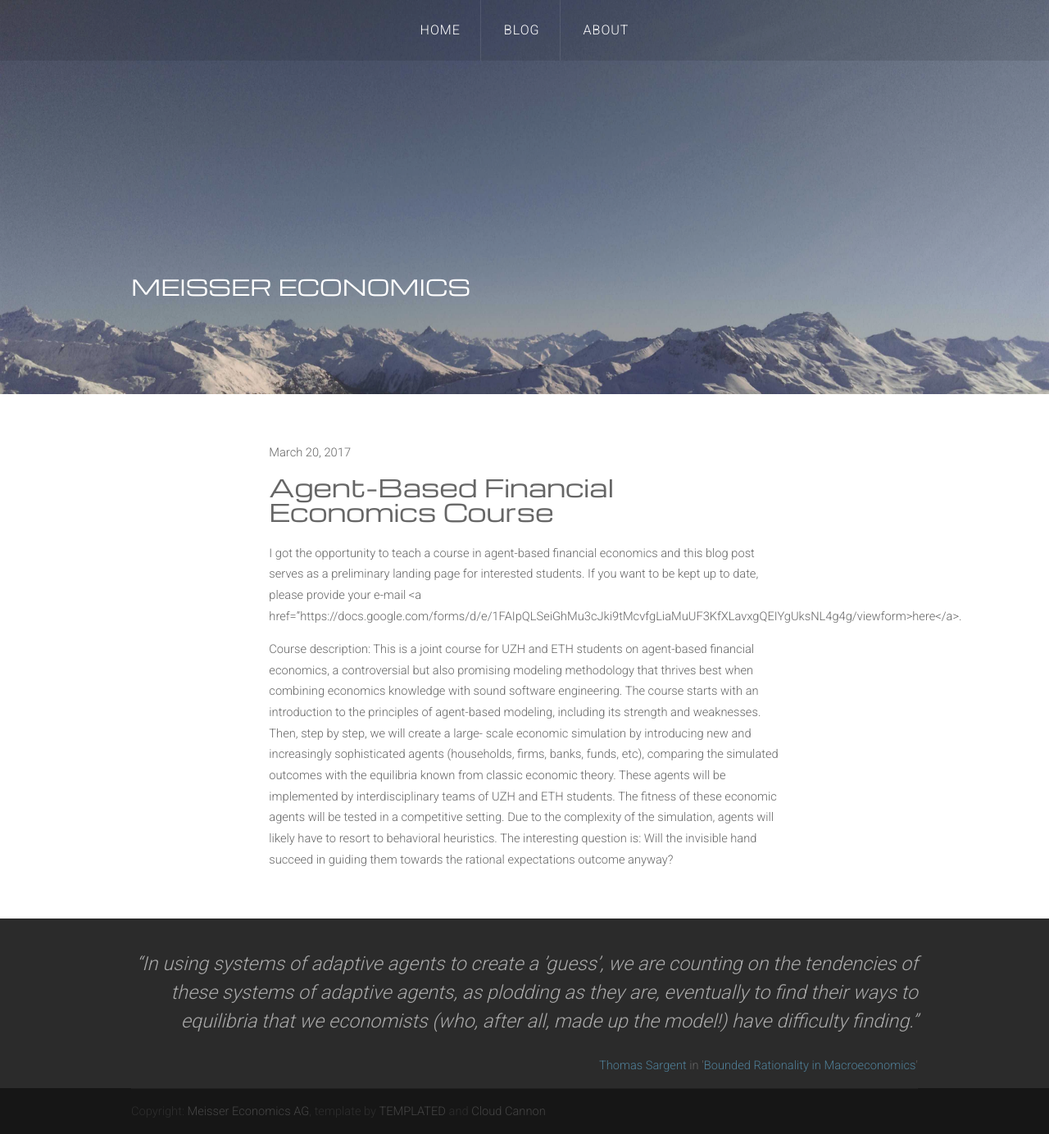
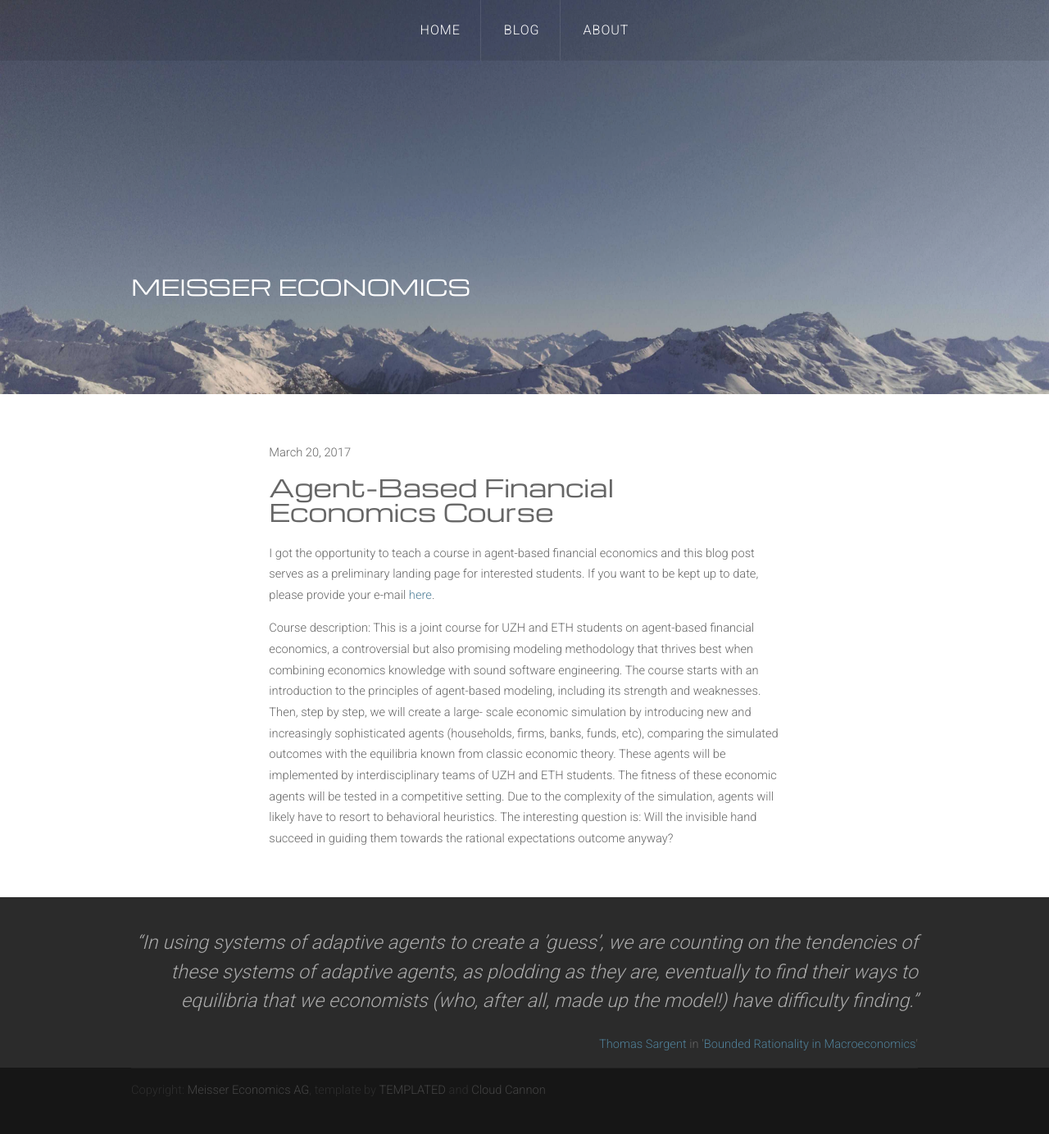
Before and after one commit to meisserecon/www, a Jekyll site: the page built from _posts/2017-03-20-Course.md, in a window 1280 px wide. Shown: the whole page at 82% size. Built offline with Jekyll 4.4.1, drawn with Linux system fonts in a browser that asks for light colours; nearby versions of some CDN libraries; after the commit the page ends 1359 px from its top, so only the background shows below that.

Commit message:
Update 2017-03-20-Course.md

```diff
--- a/_posts/2017-03-20-Course.md
+++ b/_posts/2017-03-20-Course.md
@@ -3,7 +3,7 @@ layout: post
 title: Agent-Based Financial Economics Course
 description: This is the landing page for the agent-based economcis seminar.
 ---
-I got the opportunity to teach a course in agent-based financial economics and this blog post serves as a preliminary landing page for interested students. If you want to be kept up to date, please provide your e-mail  <a href="https://docs.google.com/forms/d/e/1FAIpQLSeiGhMu3cJki9tMcvfgLiaMuUF3KfXLavxgQEIYgUksNL4g4g/viewform>here</a>.
+I got the opportunity to teach a course in agent-based financial economics and this blog post serves as a preliminary landing page for interested students. If you want to be kept up to date, please provide your e-mail  <a href="https://docs.google.com/forms/d/e/1FAIpQLSeiGhMu3cJki9tMcvfgLiaMuUF3KfXLavxgQEIYgUksNL4g4g/viewform">here</a>.
 
 Course description: This is a joint course for UZH and ETH students on agent-based financial economics, a controversial but also promising modeling methodology that thrives best when combining economics knowledge with sound software engineering.
 The course starts with an introduction to the principles of agent-based modeling, including its strength and weaknesses. Then, step by step, we will create a large- scale economic simulation by introducing new and increasingly sophisticated agents (households, firms, banks, funds, etc), comparing the simulated outcomes with the equilibria known from classic economic theory. These agents will be implemented by interdisciplinary teams of UZH and ETH students. The fitness of these economic agents will be tested in a competitive setting. Due to the complexity of the simulation, agents will likely have to resort to behavioral heuristics. The interesting question is: Will the invisible hand succeed in guiding them towards the rational expectations outcome anyway?
```
